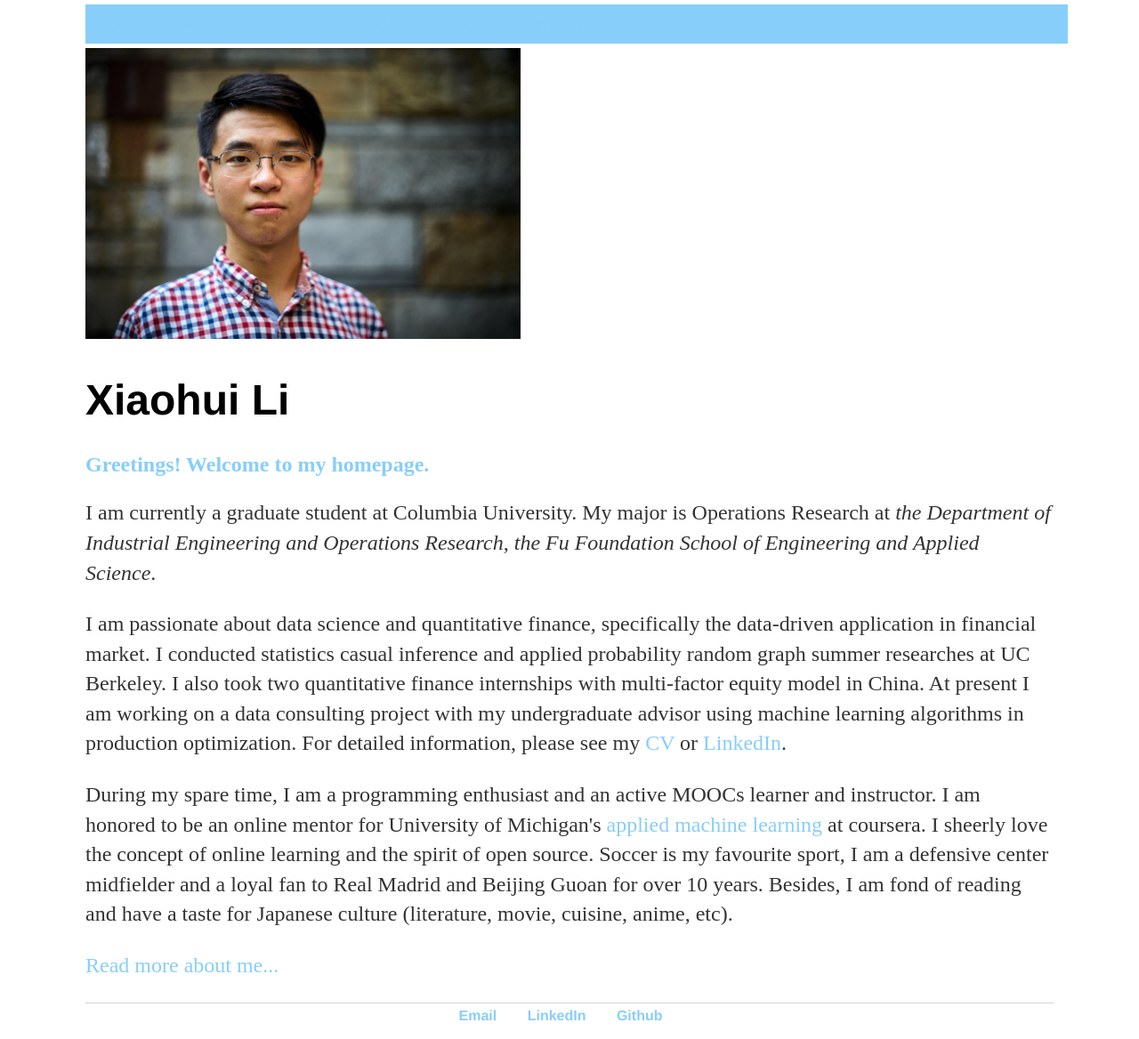
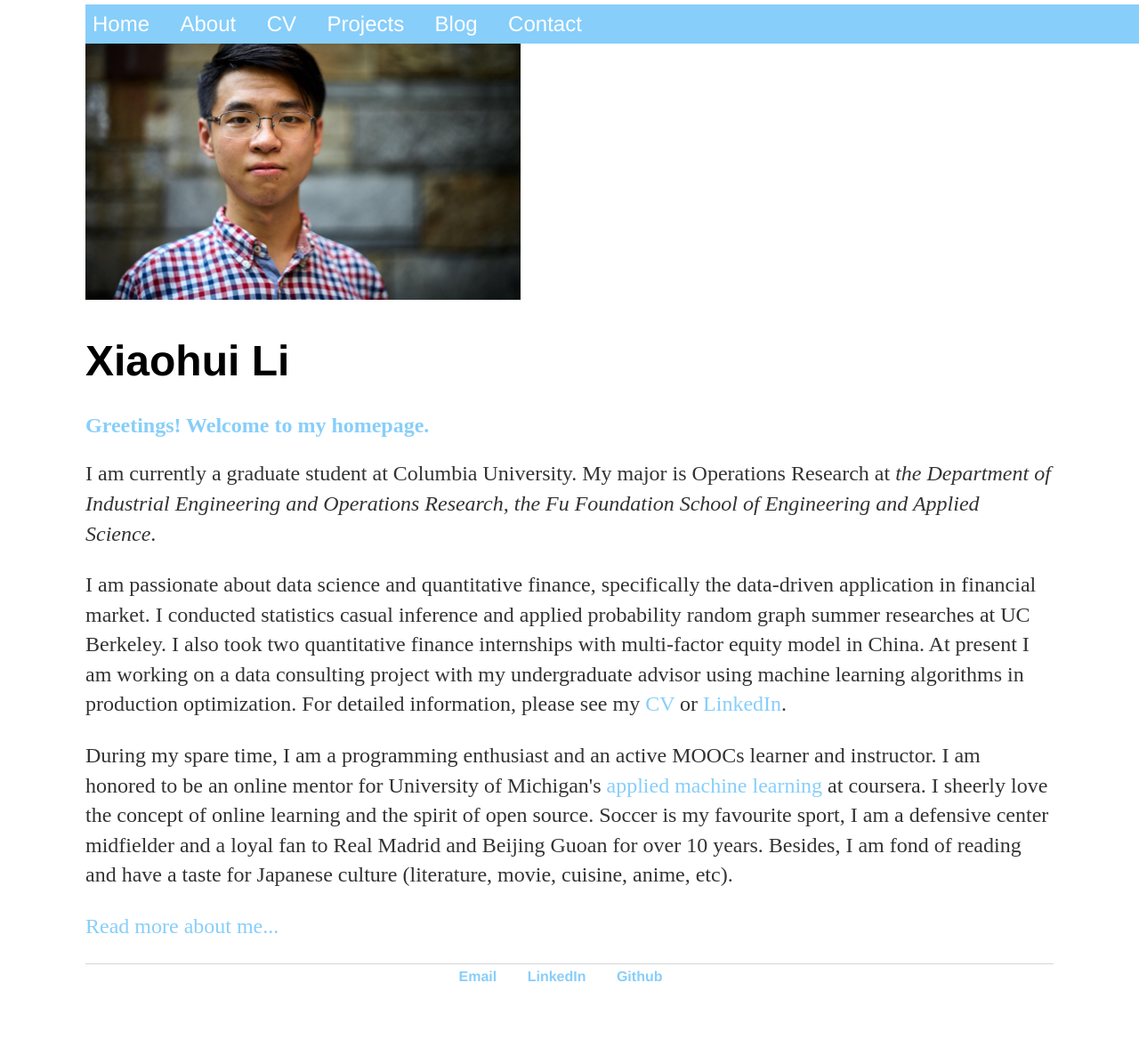
Before and after one commit to xiaohui-victor-li/xiaohui-victor-li.github.io, a Jekyll site: the page index.html, which Jekyll copies as it is, in a window 1280 px wide and 1168 px high. Shown: the whole window at 89% size. Built offline with Jekyll 4.4.1, drawn with Linux system fonts in a browser that asks for light colours.

Commit message:
Update main.css

```diff
--- a/css/main.css
+++ b/css/main.css
@@ -17,6 +17,7 @@ footer ul {
 
 nav ul {
     font-family:'Helvetica', 'Arial', 'Sans-Serif';
+    position: fixed;
     display: block;
     list-style-type: none;
     margin: 0;
@@ -32,7 +33,7 @@ nav ul li {
     display: inline;
     margin-right: 30px;
 }
-a {
+nav ul a {
     text-decoration: none;
     color: white;
 }
@@ -46,7 +47,7 @@ footer ul li {
 }
 a {
     text-decoration: none;
-    color: #87CEFA;
+    color: #87CEFA
 }
 a:hover {
     text-decoration: underline;
```
